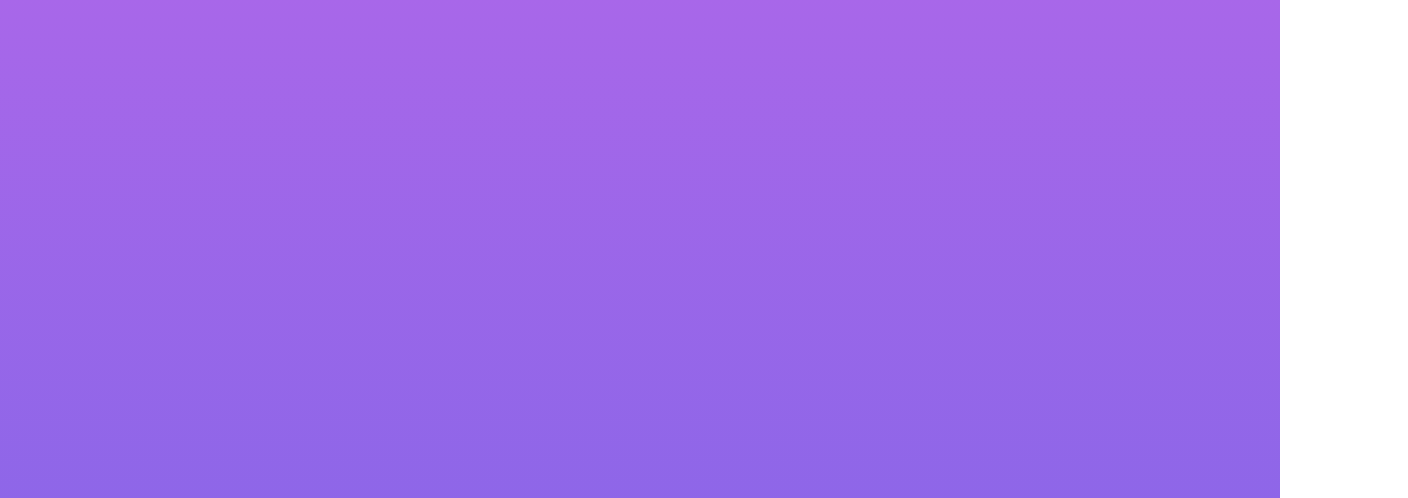
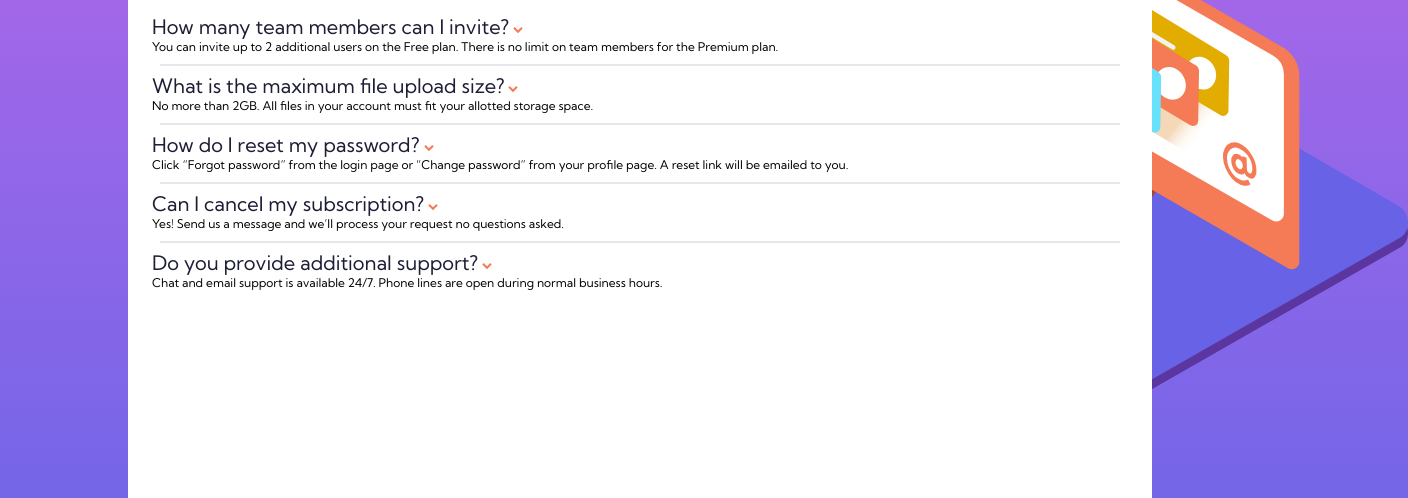
Before and after one commit to Wraytheon/FrontendMentor-Projects, a plain HTML site: page faq-accordion-card-main/index.html in a window 1280 px wide. Shown: the part 134-632 px from the top of the page, 1408 px wide, since content can reach past the window. Drawn offline with Linux system fonts and the light colour scheme.

Commit message:
fixed some layout and formatting- prep to position graphic

```diff
--- a/faq-accordion-card-main/css/main.css
+++ b/faq-accordion-card-main/css/main.css
@@ -35,6 +35,9 @@ body {
     height: 100vh;
 }
 
+h1 {
+    margin: 0 0 0 0;
+}
 @media (max-width: 1439px) {
     h1 {
         text-align: center;
@@ -50,13 +53,16 @@ body {
 
 .card {
     background-color: white;
-    margin: 50% auto;
     border-radius: 20px;
+    position: absolute;
+    left: 10%;
+    bottom: 15%;
 }
 
 @media (max-width: 1439px) {
     .card {
         width: 80vw;
+        height: 75vh;
     }
 }
 
@@ -82,6 +88,10 @@ body {
     font-weight: 400;
 }
 
+.accordion__item > p {
+    font-size: 1.2rem;
+    line-height: 1.5;
+}
 .accordion__arrow {
     font-size: 3rem;
 
@@ -97,7 +107,12 @@ hr {
 }
 
 
-
+/**---Card graphic---*/
+.card__graphic img {
+    width: 60%;
+    position: relative;
+    left: 50%;
+}
 /* .accordion__title::after {
     content: url("../images/icon-arrow-down.svg");
     float: right;
--- a/faq-accordion-card-main/index.html
+++ b/faq-accordion-card-main/index.html
@@ -20,6 +20,12 @@
   </head>
   <body>
     <div>
+
+    </div>
+    <div class="card__graphic">
+      <div>
+        <img src="images/illustration-woman-online-mobile.svg">
+      </div>
 
     </div>
     <!--*Card-->
@@ -120,10 +126,6 @@
       </div>
     </div>
 
-    <div class="attribution">
-      Challenge by <a href="https://www.frontendmentor.io?ref=challenge" target="_blank">Frontend Mentor</a>.
-      Coded by <a href="#">Your Name Here</a>.
-    </div>
   <script src="js/main.js"></script>
   </body>
 </html>
```
